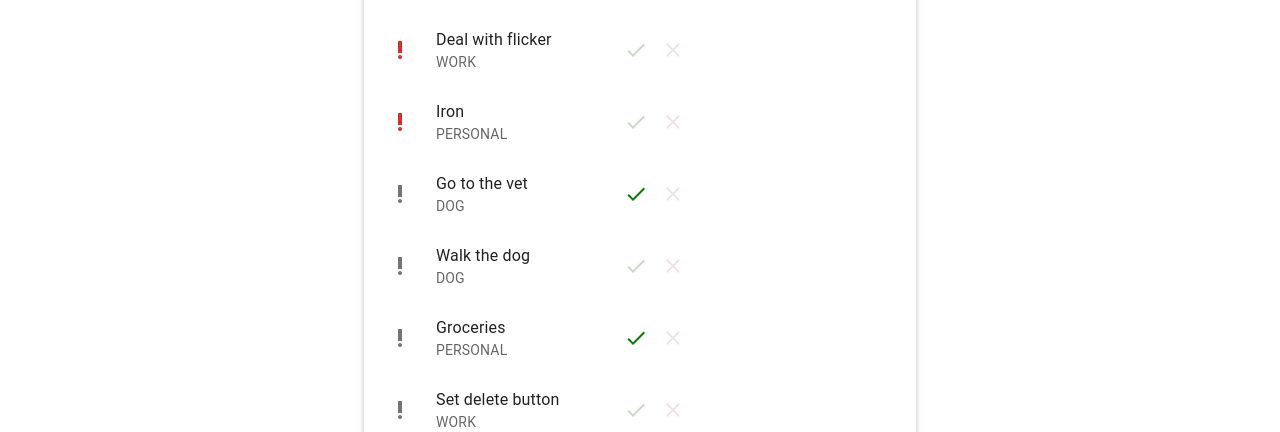
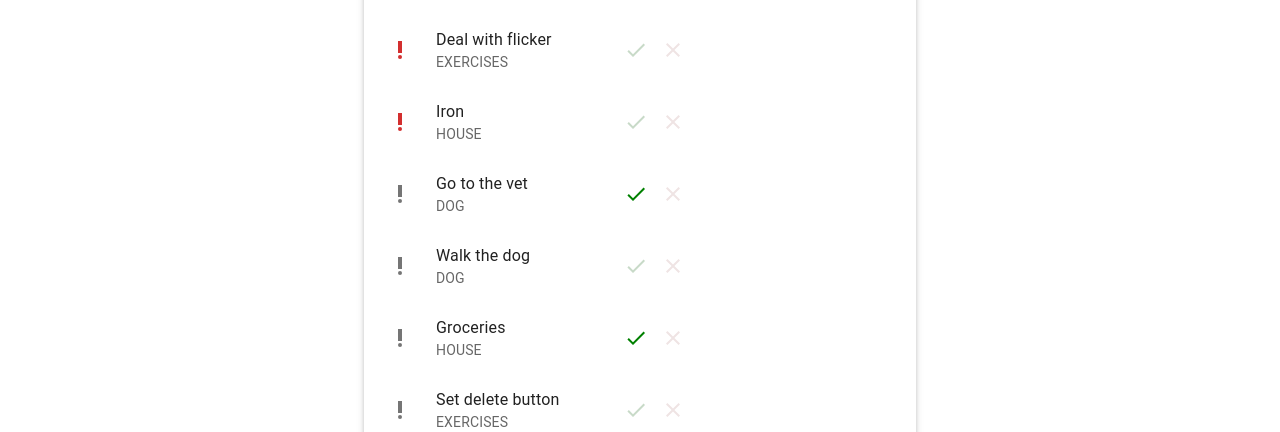
Before and after one commit to Sofia-Machado/todolist, a React (Create React App) app: page / in a window 1280 px wide. Shown: the part 368-800 px from the top of the page. Built offline with nearby package versions, Linux system fonts and the light colour scheme; data requests are answered from the project's data file.

Commit message:
selects only filtered items

```diff
--- a/data/db.json
+++ b/data/db.json
@@ -3,7 +3,7 @@
     {
       "title": "google",
       "important": false,
-      "category": "work",
+      "category": "projects - work",
       "newTask": false,
       "id": 1,
       "complete": false
@@ -11,7 +11,7 @@
     {
       "title": "laundry",
       "important": false,
-      "category": "personal",
+      "category": "house - personal",
       "newTask": false,
       "id": 2,
       "complete": true
@@ -19,7 +19,7 @@
     {
       "title": "set delete button",
       "important": false,
-      "category": "work",
+      "category": "exercises - work",
       "newTask": false,
       "id": 3,
       "complete": false
@@ -27,7 +27,7 @@
     {
       "title": "deal with flicker",
       "important": true,
-      "category": "work",
+      "category": "exercises - work",
       "newTask": false,
       "id": 4,
       "complete": false
@@ -35,7 +35,7 @@
     {
       "title": "Iron",
       "important": true,
-      "category": "personal",
+      "category": "house - personal",
       "newTask": false,
       "id": 5,
       "complete": false
@@ -43,7 +43,7 @@
     {
       "title": "Groceries",
       "important": false,
-      "category": "personal",
+      "category": "house - personal",
       "newTask": false,
       "completed": false,
       "id": 6,
--- a/src/components/ListTodo.js
+++ b/src/components/ListTodo.js
@@ -1,7 +1,7 @@
 import { useEffect, useState } from "react";
 import useFetch from "../useFetch";
 import Task from "./Task";
-import {  Checkbox, FormControl, FormControlLabel, InputLabel, IconButton, List, MenuItem, Paper, Select, Snackbar } from "@mui/material";
+import {  Checkbox, Collapse, FormControl, FormControlLabel, InputLabel, IconButton, List, ListItemButton, ListItemText, ListItemIcon, MenuItem, Paper, Select, Snackbar } from "@mui/material";
 import CloseIcon from '@mui/icons-material/Close';
 import AccountTreeIcon from '@mui/icons-material/AccountTree';
 import EngineeringIcon from '@mui/icons-material/Engineering';
@@ -20,24 +20,53 @@ const ListTodo = ({ categoryOptions, update, setUpdate, tasks, setTasks }) => {
     const [message, setMessage] = useState('')
 
     const { get, loading } = useFetch("http://localhost:8000/");
-   /*
+
+   /*  const categoryOptionsArray = categoryOptions.map(category => {
+        return category.options.map(item => item.value);
+    })
+      */
+
+    //Category arrays
+    const tasksCategory = (tasks) => {
+        return tasks.map(item => {
+            let result = item.category.split('-');
+            return result[1];
+        })
+    }
+    const tasksCategoryAvailable = [ ...new Set(tasksCategory(tasks))]
+
+    const tasksSubCategory = (tasks) => {
+        return tasks.map(item => {
+            let result = item.category.split('-');
+            return result[0];
+        })
+    }
+    const tasksSubCategoryAvailable = [ ...new Set(tasksSubCategory(tasks))]
+
+    console.log(tasksCategoryAvailable.map(item => item));
+
+    //define icon
     let subCategoryIcon;
-
-    if (cleanCategory[0] === 'pet') {
+    if (tasksSubCategory === 'pet') {
         subCategoryIcon = <PetsIcon />;
-    }  if (cleanCategory[0] === 'family') {
+    }  if (tasksSubCategory === 'family') {
         subCategoryIcon = <FamilyRestroomIcon />;
-    }  if (cleanCategory[0] === 'house') {
+    }  if (tasksSubCategory === 'house') {
         subCategoryIcon = <CottageIcon />;
-    }  if (cleanCategory[0] === 'projects') {
+    }  if (tasksSubCategory === 'projects') {
         subCategoryIcon = <AccountTreeIcon />;
-    }  if (cleanCategory[0] === 'exercises') {
+    }  if (tasksSubCategory === 'exercises') {
         subCategoryIcon = <EngineeringIcon />;
-    }  if (cleanCategory[0] === 'team') {
+    }  if (tasksSubCategory === 'team') {
         subCategoryIcon = <Diversity3Icon />;
-    } */
-
-
+    }
+/*
+    console.log('category options ', categoryOptionsArray);
+    console.log(tasks.map(item => {
+        let result = item.category.split('-');
+        return result[0];
+    }));
+ */
     //fetch tasks list
     useEffect(() => {
         get("tasks")
@@ -49,7 +78,6 @@ const ListTodo = ({ categoryOptions, update, setUpdate, tasks, setTasks }) => {
     }, [update]);
 
 
-console.log(categoryOptions[0].options);
 
 
     //sort tasks
@@ -99,6 +127,43 @@ console.log(categoryOptions[0].options);
         })
     }
 
+    //Filter list
+    const [openFilter, setOpenFilter] = useState(true);
+
+    const handleClickFilter = () => {
+        setOpenFilter(!openFilter);
+    };
+
+    const filterList = (task, filterType) => {
+        return (
+            <List>
+                <ListItemButton onClick={handleClickFilter}>
+                    {tasksSubCategoryAvailable.filter(value => value === filterType).map(value => {
+                        <>
+                        <ListItemIcon>
+                            {value}
+                        </ListItemIcon>
+                        <ListItemText primary={value} />
+                        </>
+                    })}
+                    {openFilter ? <ExpandLess /> : <ExpandMore />}
+                </ListItemButton>
+                <Collapse in={openFilter} timeout="auto" unmountOnExit>
+                    <List component="div" disablePadding>
+                    <Task
+                        filterType={filterType}
+                        task={task} key={task.id}
+                        update={update} setUpdate={setUpdate}
+                        handleClickDeleteNote={handleClickDeleteNote}
+                        openDeleteNote={openDeleteNote}
+                        action={action}
+                    />
+                    </List>
+                </Collapse>
+            </List>
+        )
+    }
+
     return (
         <>
             {loading && <p>Loading...</p>}
@@ -133,34 +198,20 @@ console.log(categoryOptions[0].options);
                     {/* Show tasks */}
                     {tasksFilter(tasks).map(task => {
                         return (
-                            //console.log(categoryOptions[0].options);
-                            /*  {(filterType !== 'all') ?
-                                (<List>
-                                <ListItemButton onClick={handleClickFilter}>
-                                    <ListItemIcon>
-                                        {subCategoryIcon}
-                                    </ListItemIcon>
-                                    <ListItemText primary={cleanCategory[0].toUpperCase()} />
-                                    {openFilter ? <ExpandLess /> : <ExpandMore />}
-                                </ListItemButton>
-                                <Collapse in={openFilter} timeout="auto" unmountOnExit>
-                                    <List component="div" disablePadding>
-                                        <ListItemText primary={task.title.charAt(0).toUpperCase() + task.title.slice(1)} />
-                                    </List>
-                                </Collapse>
-                                </List>
-                                )
-                                : */
-                                <Task
-                                    filterType={filterType}
-                                    task={task} key={task.id}
-                                    update={update} setUpdate={setUpdate}
-                                    handleClickDeleteNote={handleClickDeleteNote}
-                                    openDeleteNote={openDeleteNote}
-                                    action={action}
-                                />
-
-
+                            <>
+                            {(filterType !== 'all') ?
+                            filterList(task, filterType)
+                            :
+                            (<Task
+                                filterType={filterType}
+                                task={task} key={task.id}
+                                update={update} setUpdate={setUpdate}
+                                handleClickDeleteNote={handleClickDeleteNote}
+                                openDeleteNote={openDeleteNote}
+                                action={action}
+                            />)
+                            }
+                            </>
                         )
                     })}
                 </List>
--- a/src/components/Task.js
+++ b/src/components/Task.js
@@ -100,7 +100,7 @@ function Task({ handleClickDeleteNote, task, setUpdate }) {
                         sx={{maxWidth: 200, minWidth: 180}}
                         primary={task.title.charAt(0).toUpperCase() + task.title.slice(1)}
                         secondary={cleanCategory[0].toUpperCase()}
-                    List/>
+                    />
 
 
                 {/* <Box sx={{maxWidth: 200, minWidth: 180}}>
```
